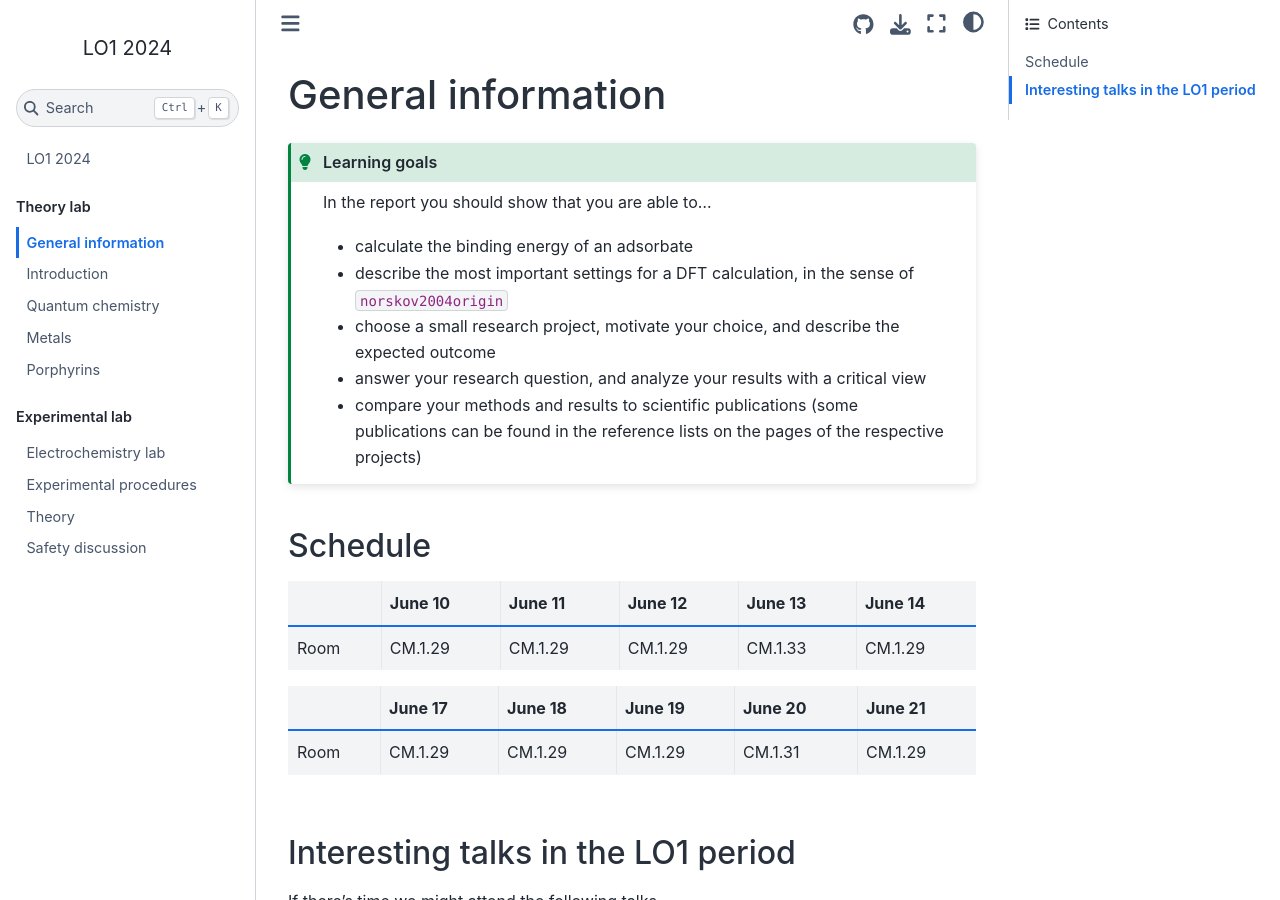
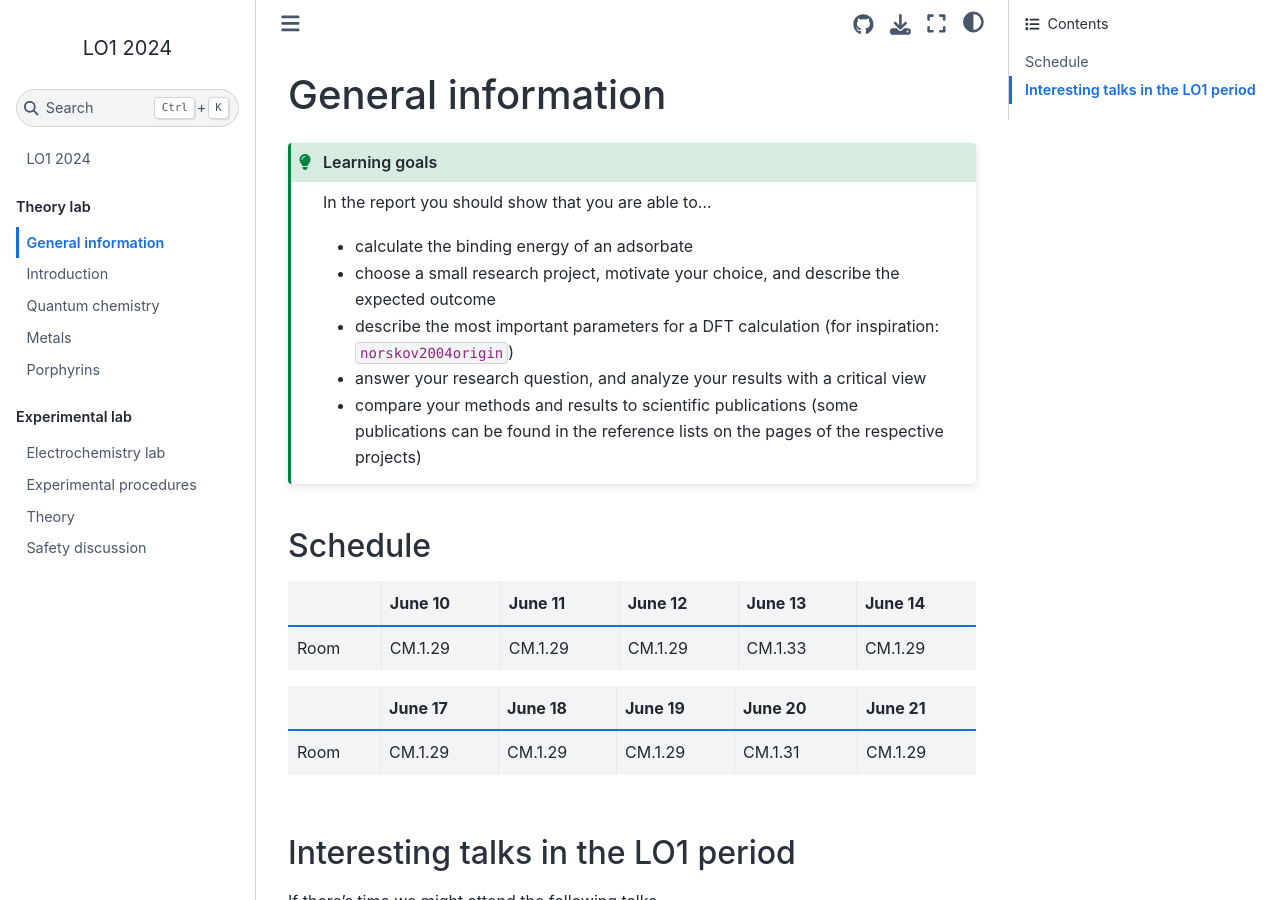
Before and after one commit to lucasdekam/lo1, a Jupyter Book: the page built from theory-lab/course-information.md, in a window 1280 px wide and 900 px high. Built offline with Jupyter Book 1.0.4 settings and Sphinx 7.4.7 and the Sphinx Book theme 1.1.4, drawn with Linux system fonts in a browser that asks for light colours; cross-references to code outside the pages are shown as plain code.

Commit message:
move learning goal for methods

````diff
--- a/theory-lab/course-information.md
+++ b/theory-lab/course-information.md
@@ -5,8 +5,8 @@
 In the report you should show that you are able to...
 
 * calculate the binding energy of an adsorbate
-* describe the most important settings for a DFT calculation, in the sense of {cite:p}`norskov2004origin`
 * choose a small research project, motivate your choice, and describe the expected outcome
+* describe the most important parameters for a DFT calculation (for inspiration: {cite:p}`norskov2004origin`)
 * answer your research question, and analyze your results with a critical view
 * compare your methods and results to scientific publications (some publications can be found in the reference lists on the pages of the respective projects)
 ```
````
